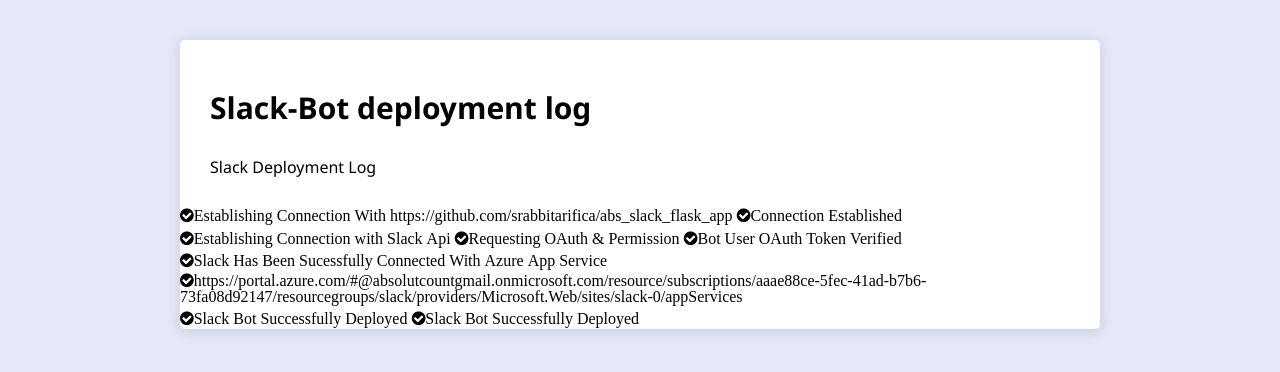
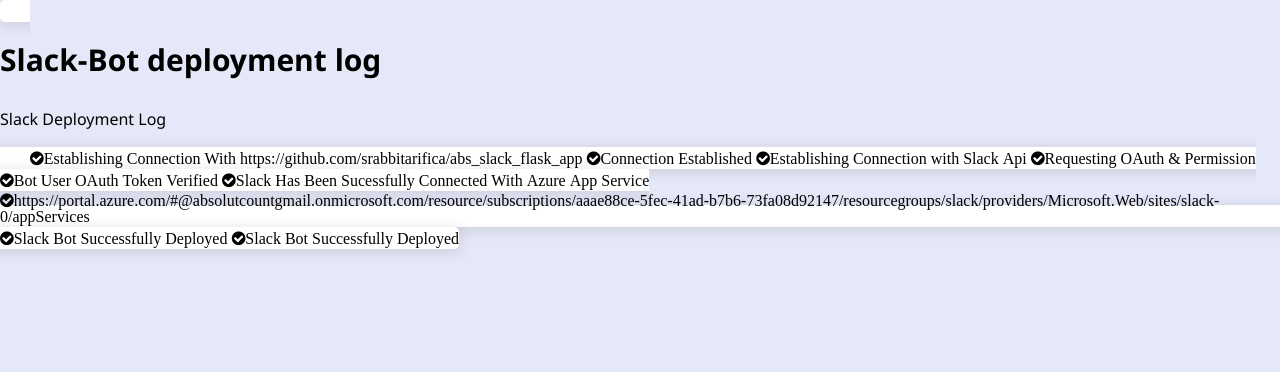
Before and after one commit to shaikh1994/Flask-, a Flask app: page / in a window 1280 px wide. Shown: the top 372 px of the page. Run offline with Flask 2, Linux system fonts and the light colour scheme.

Commit message:
Update style.css

```diff
--- a/static/style.css
+++ b/static/style.css
@@ -16,6 +16,11 @@ body {
   margin: 0;
   background-color: rgb(229, 232, 248);
 }
+
+div {
+  display: inline;
+}
+
 
 h1 {
   font-size: 3rem;
```
